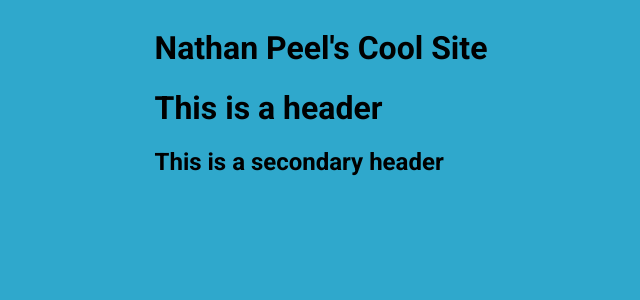
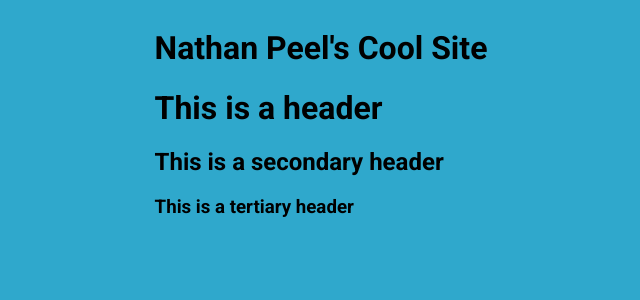
Before and after one commit to Team-Heat-Seeking-Devil-Chickens/Iteration-Project, a React app in the folder frontend/: page / in a window 1280 px wide. Shown: the top 300 px of the page, without its empty margins (319-959 px from the left). Built offline with nearby package versions, Linux system fonts and the light colour scheme.

Commit message:
adds third header to App.jsx

```diff
--- a/frontend/src/components/App.jsx
+++ b/frontend/src/components/App.jsx
@@ -7,6 +7,8 @@ const App = () => {
 
       <h1>This is a header</h1>
       <h2>This is a secondary header</h2>
+
+      <h3>This is a tertiary header</h3>
     </div>
   );
 };
```
